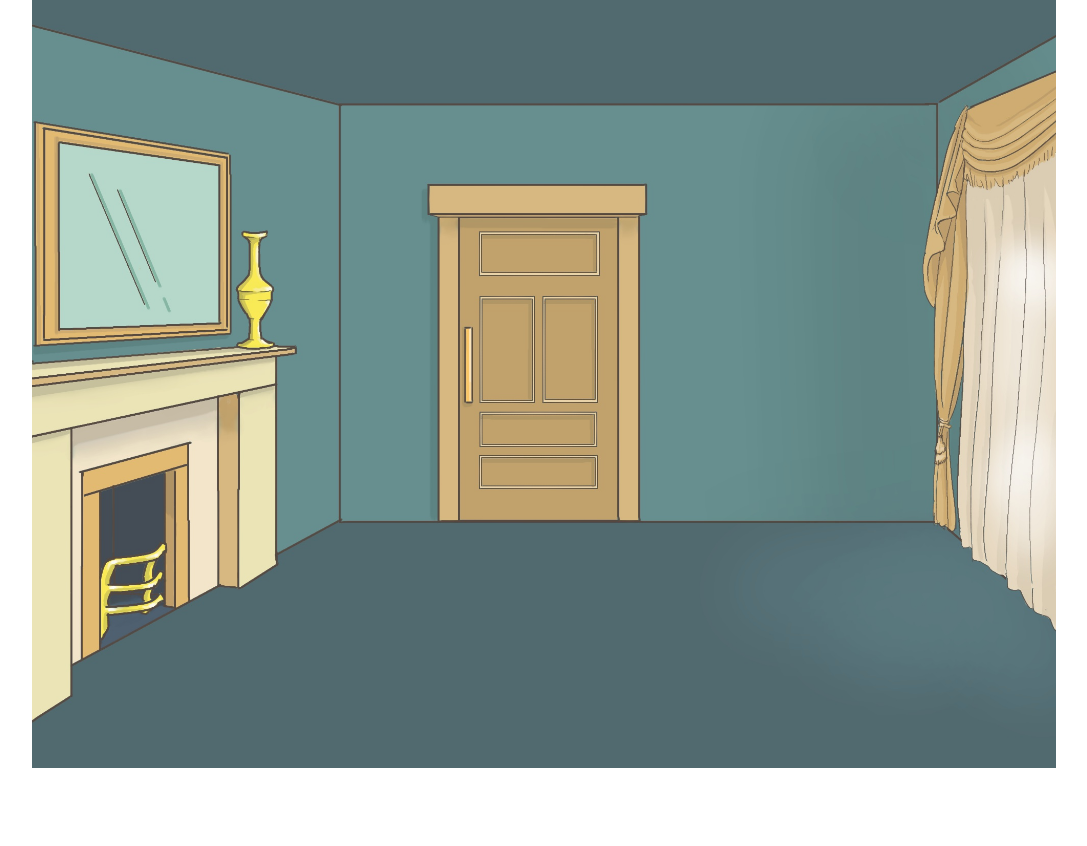
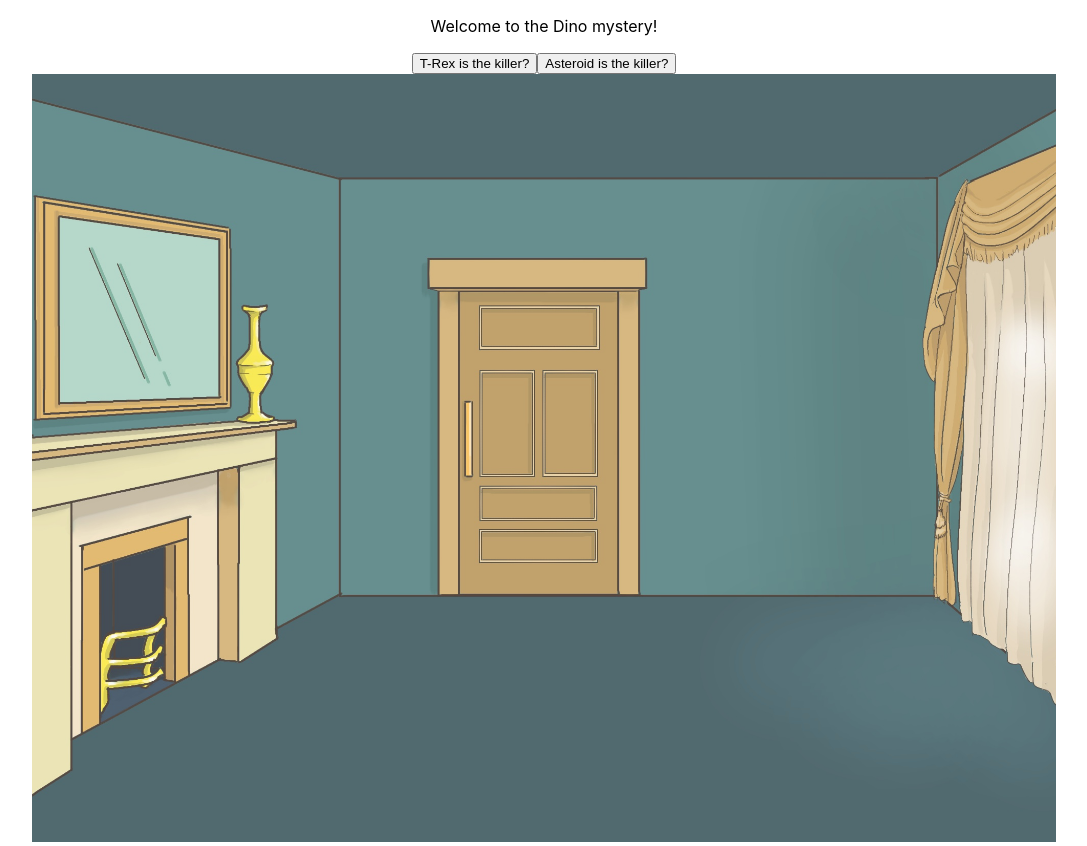
Before and after one commit to SeanEmmers/tricera-COPS, a React (Create React App) app: page / in a window 1280 px wide. Shown: the whole page, without its empty margins (96-1183 px from the left). Before the commit the page ends 800 px from the top, so only its background shows below. Built offline with nearby package versions, Linux system fonts and the light colour scheme.

Commit message:
first room completed

```diff
--- a/src/App.js
+++ b/src/App.js
@@ -14,6 +14,7 @@ function App() {
 
   return (
     <div className="App">
+      <LandingRoom />
       <RoomOne />
     </div>
   );
--- a/src/components/landing-room/LandingRoom.js
+++ b/src/components/landing-room/LandingRoom.js
@@ -1,23 +1,23 @@
 import React from "react";
 
 class EndingText extends React.Component {
-  render() {
-    return (
-      <p className='EndingText'>
-        {this.props.message}
-      </p>
-    )
+
+  onButtonClickHandler = (props) => {
+    window.alert(props)
   }
-}
+
+  render(){
+    return(<div className="EndingText">
+      <button onClick={() => this.onButtonClickHandler('You win!!')}>T-Rex is the killer?</button>
+      <button onClick={() => this.onButtonClickHandler('You lose!!')}>Asteroid is the killer?</button>
+    </div>);
+  }
+};
 
 const LandingRoom = () => {
   return (
     <div className='LandingRoom'>
       <p>Welcome to the Dino mystery!</p>
-      <form>
-        <button OnClick = {EndingText.props.message = 'You win'}>T-rex is the killer?</button>
-        <button>Asteroid is the killer?</button>
-      </form>
       <EndingText />
     </div>
   )
```
